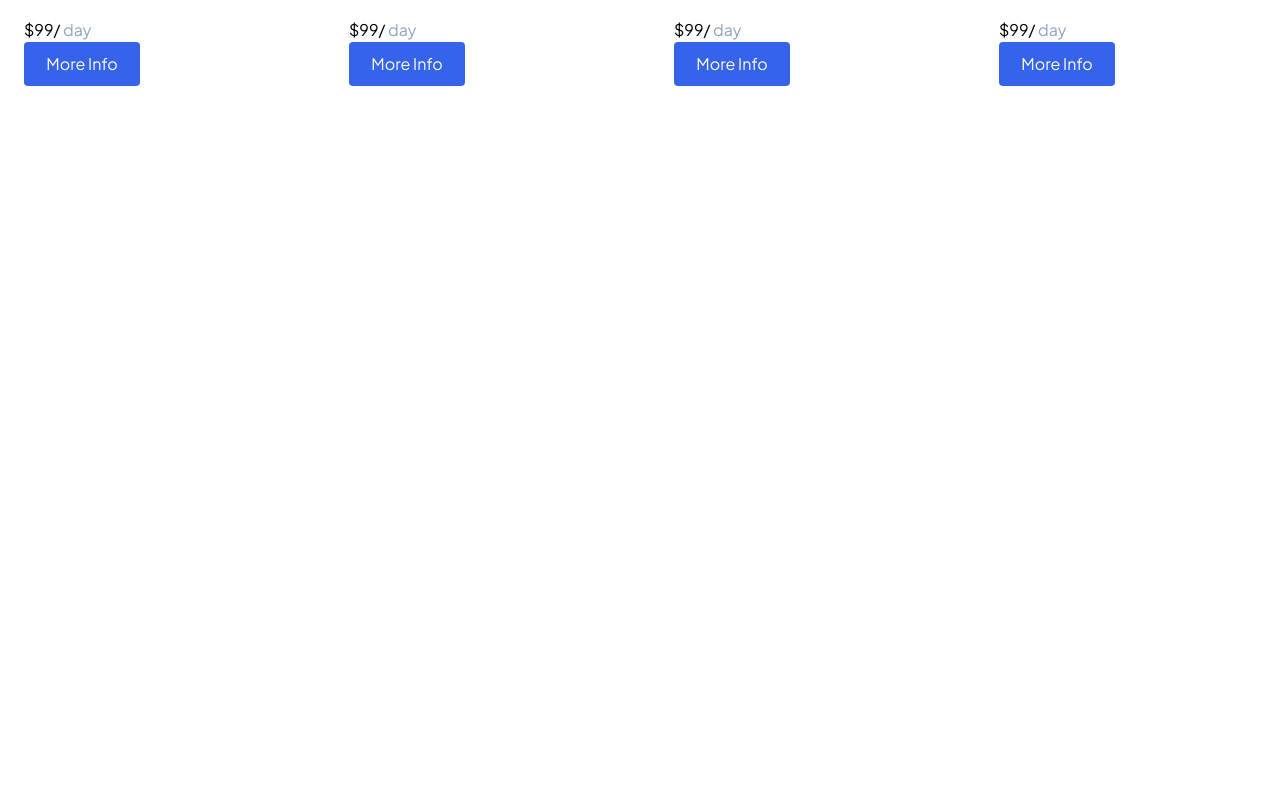
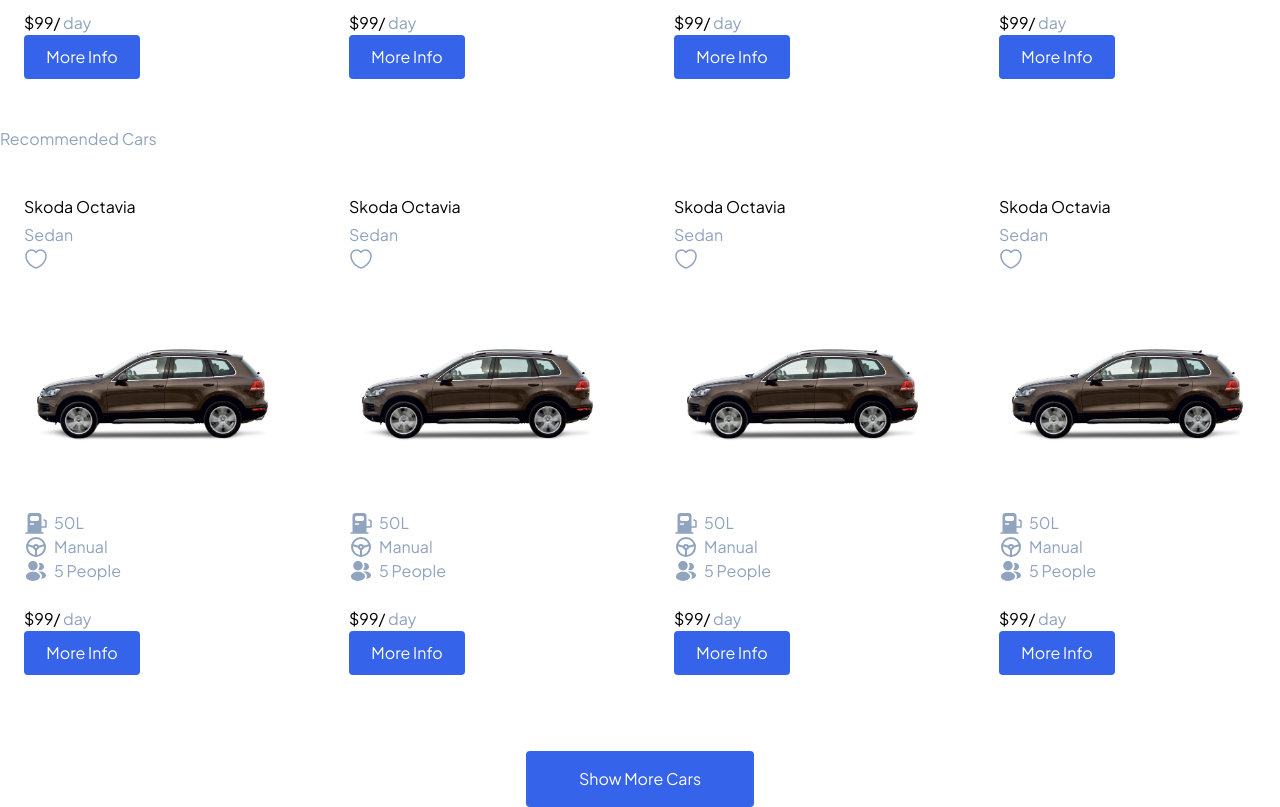
Before and after one commit to GlenMac90/rent-wheels, a Next.js app: page / in a window 1280 px wide. Shown: the part 1040-1847 px from the top of the page. Before the commit the page ends 1150 px from the top, so only its background shows below. Built offline with nearby package versions, Linux system fonts and the light colour scheme.

Commit message:
make layout for recommended cars

```diff
--- a/app/page.tsx
+++ b/app/page.tsx
@@ -1,6 +1,7 @@
 import SearchBar from "@/components/SearchBar";
 import Hero from "@/components/homepage/Hero";
 import PopularCars from "@/components/homepage/PopularCars";
+import RecommendedCars from "@/components/homepage/RecommendedCars";
 
 export default function Home() {
   return (
@@ -9,6 +10,7 @@
         <Hero />
         <SearchBar />
         <PopularCars />
+        <RecommendedCars />
       </section>
     </main>
   );
--- a/components/Button.tsx
+++ b/components/Button.tsx
@@ -6,11 +6,13 @@
   height,
   className,
   submit = false,
+  handleClick,
 }: ButtonProps) => {
   return (
     <button
       type={submit ? "submit" : "button"}
       className={`semibold-16 flex-center shrink-0 rounded bg-blue-500 text-white ${width} ${height} ${className}`}
+      onClick={handleClick}
     >
       {children}
     </button>
--- a/components/homepage/CarCard.tsx
+++ b/components/homepage/CarCard.tsx
@@ -13,7 +13,7 @@
   const { name, type, image, fuelCapacity, transmission, capacity, price } =
     dummyCarData;
   return (
-    <div className="bg-white_gray-850 w-full min-w-60 flex-col rounded-ten p-4 md:min-w-80 md:p-6">
+    <div className="bg-white_gray-850 w-full min-w-60 flex-col rounded-ten p-4 md:min-w-80 md:p-6 lg:min-w-full">
       <div className="flex-between w-full">
         <div className="flex flex-col gap-1">
           <span className="bold-16 md:bold-20 text-gray-900_white">{name}</span>
--- /dev/null
+++ b/components/homepage/RecommendedCars.tsx
@@ -0,0 +1,32 @@
+"use client";
+
+import { useState } from "react";
+
+import CarCard from "./CarCard";
+import Button from "../Button";
+
+const RecommendedCars = () => {
+  const [showMore, setShowMore] = useState(false);
+  return (
+    <section className="flex w-full flex-col gap-5">
+      <h3 className="semibold-14 md:semibold-16 text-gray-400">
+        Recommended Cars
+      </h3>
+      <div className="flex flex-col gap-5 md:grid md:grid-cols-2 lg:grid-cols-3 xl:grid-cols-4">
+        {Array.from({ length: showMore ? 12 : 4 }, (_, index) => (
+          <CarCard key={index} />
+        ))}
+      </div>
+      <Button
+        height="h-9 md:h-14"
+        width="w-[7.5rem] md:w-[14.25rem]"
+        className="semibold-12 md:semibold-16 mt-8 self-center"
+        handleClick={() => setShowMore(!showMore)}
+      >
+        {showMore ? "Show Fewer Cars" : "Show More Cars"}
+      </Button>
+    </section>
+  );
+};
+
+export default RecommendedCars;
--- a/types/shared.index.ts
+++ b/types/shared.index.ts
@@ -6,4 +6,5 @@
   height: string;
   className?: string;
   submit?: boolean;
+  handleClick?: () => void;
 }
```
